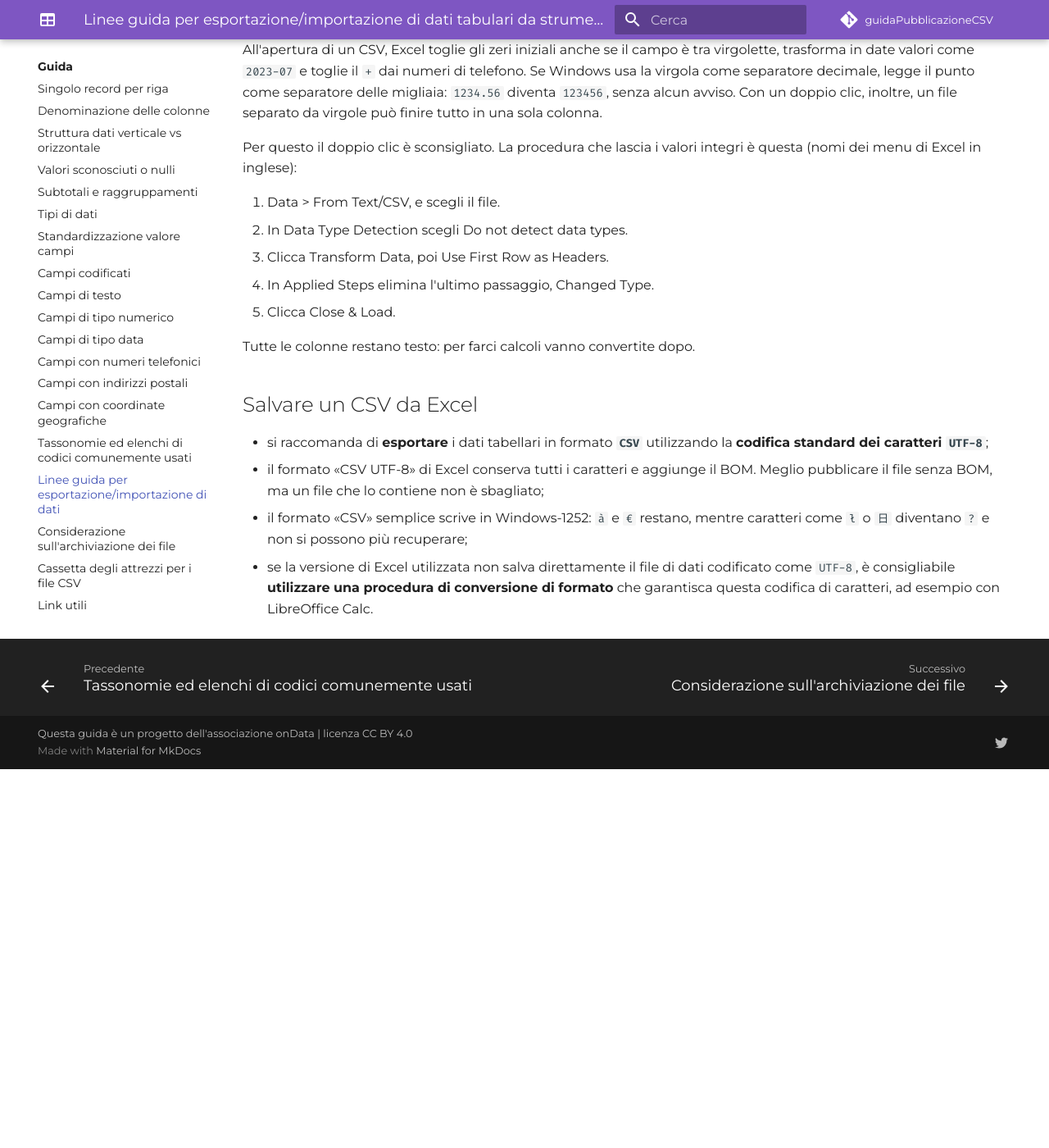
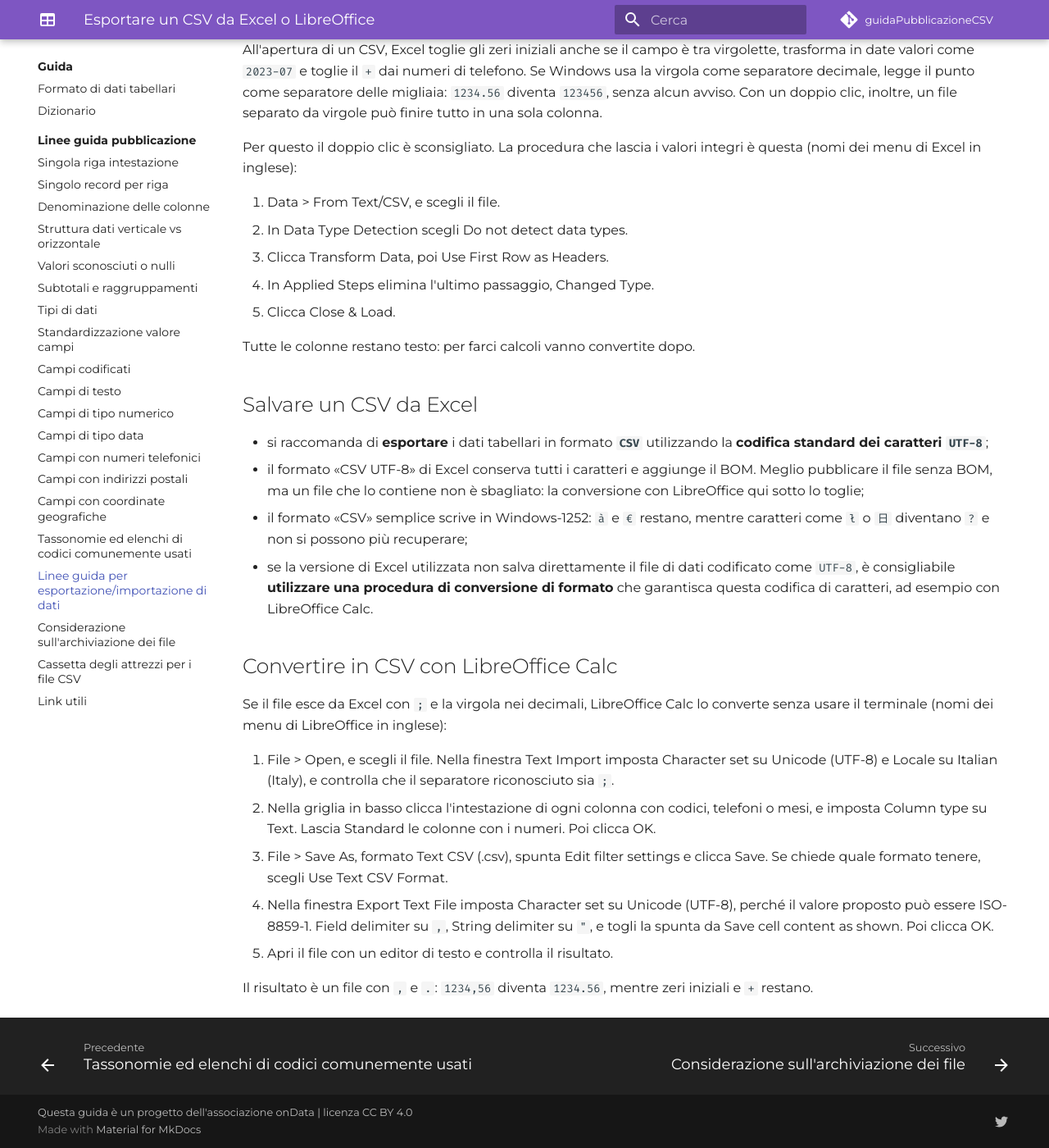
Before and after one commit to ondata/guidaPraticaPubblicazioneCSV, an MkDocs documentation site: the page built from docs/guida/linee_guida_pubblicazione/Linee_guida_importazione_esportazione.md, in a window 1280 px wide and 1400 px high, scrolled down 802 px. Shown: the whole window at 82% size. Built offline with MkDocs 1.6.1 and Material for MkDocs 9.7.7, drawn with Linux system fonts in a browser that asks for light colours; comment, search, counter and statistics services are not loaded; before the commit the page ends 1740 px from its top, so only the background shows below that; some of the changed text lies outside the part shown.

Commit message:
docs: procedura di conversione con LibreOffice nella pagina Excel
Co-Authored-By: Claude Opus 5.5 <noreply@anthropic.com>
Claude-Session: https://claude.ai/code/session_01RCCNPKrWt4tp2kKJYeM5Rt

```diff
--- a/docs/guida/linee_guida_pubblicazione/Linee_guida_importazione_esportazione.md
+++ b/docs/guida/linee_guida_pubblicazione/Linee_guida_importazione_esportazione.md
@@ -2,14 +2,14 @@
 hide:
  - toc
 # - navigation
-title: Linee guida per esportazione/importazione di dati tabulari da strumenti di foglio di calcolo a CSV
+title: Esportare un CSV da Excel o LibreOffice
 ---
 
 L'**esportazione diretta** in formato `CSV` da **Excel** o da **Libreoffice Calc** può causare **problemi** se le tabelle di dati contengono: celle unite, formule, macro, schede di espansione dati o altre caratteristiche derivate dall'applicazione delle funzionalità proprie di questi strumenti.
 
 Per **esportare correttamente** i dati tabulari dagli strumenti di elaborazione dei fogli di calcolo, è necessario considerare le seguenti **linee guida**:
 
-- il separatore di campo della guida è la virgola e il separatore decimale è il punto. Excel prende il separatore dalle impostazioni di Windows, non dal nome del formato: su un computer con impostazioni italiane il file può uscire con `;` e con la virgola nei decimali, e va convertito prima di pubblicarlo;
+- il separatore di campo della guida è la virgola e il separatore decimale è il punto. Excel prende il separatore dalle impostazioni di Windows, non dal nome del formato: su un computer con impostazioni italiane il file può uscire con `;` e con la virgola nei decimali, e va [convertito](#convertire-in-csv-con-libreoffice-calc) prima di pubblicarlo;
 - non usare **celle unite**;
 - non lasciare **righe e/o colonne vuote** tra i dati;
 - controllare i **formati delle celle**: una formula esce con il valore calcolato, ma le celle escono come sono visualizzate, quindi un formato a 2 decimali arrotonda il dato e una data può uscire come `31/01/2023`. Prima di esportare, usa il formato Generale per i numeri, `aaaa-mm-gg` per le date e Testo per i codici.
@@ -33,6 +33,18 @@ Tutte le colonne restano testo: per farci calcoli vanno convertite dopo.
 ## Salvare un CSV da Excel
 
 - si raccomanda di **esportare** i dati tabellari in formato **`CSV`** utilizzando la **codifica standard dei caratteri `UTF-8`**;
-- il formato «CSV UTF-8» di Excel conserva tutti i caratteri e aggiunge il BOM. Meglio pubblicare il file senza BOM, ma un file che lo contiene non è sbagliato;
+- il formato «CSV UTF-8» di Excel conserva tutti i caratteri e aggiunge il BOM. Meglio pubblicare il file senza BOM, ma un file che lo contiene non è sbagliato: la conversione con LibreOffice qui sotto lo toglie;
 - il formato «CSV» semplice scrive in Windows-1252: `à` e `€` restano, mentre caratteri come `ł` o `日` diventano `?` e non si possono più recuperare;
 - se la versione di Excel utilizzata non salva direttamente il file di dati codificato come `UTF-8`, è consigliabile **utilizzare una procedura di conversione di formato** che garantisca questa codifica di caratteri, ad esempio con LibreOffice Calc.
+
+## Convertire in CSV con LibreOffice Calc
+
+Se il file esce da Excel con `;` e la virgola nei decimali, LibreOffice Calc lo converte senza usare il terminale (nomi dei menu di LibreOffice in inglese):
+
+1. File > Open, e scegli il file. Nella finestra Text Import imposta Character set su Unicode (UTF-8) e Locale su Italian (Italy), e controlla che il separatore riconosciuto sia `;`.
+2. Nella griglia in basso clicca l'intestazione di ogni colonna con codici, telefoni o mesi, e imposta Column type su Text. Lascia Standard le colonne con i numeri. Poi clicca OK.
+3. File > Save As, formato Text CSV (.csv), spunta Edit filter settings e clicca Save. Se chiede quale formato tenere, scegli Use Text CSV Format.
+4. Nella finestra Export Text File imposta Character set su Unicode (UTF-8), perché il valore proposto può essere ISO-8859-1. Field delimiter su `,`, String delimiter su `"`, e togli la spunta da Save cell content as shown. Poi clicca OK.
+5. Apri il file con un editor di testo e controlla il risultato.
+
+Il risultato è un file con `,` e `.`: `1234,56` diventa `1234.56`, mentre zeri iniziali e `+` restano.
```
